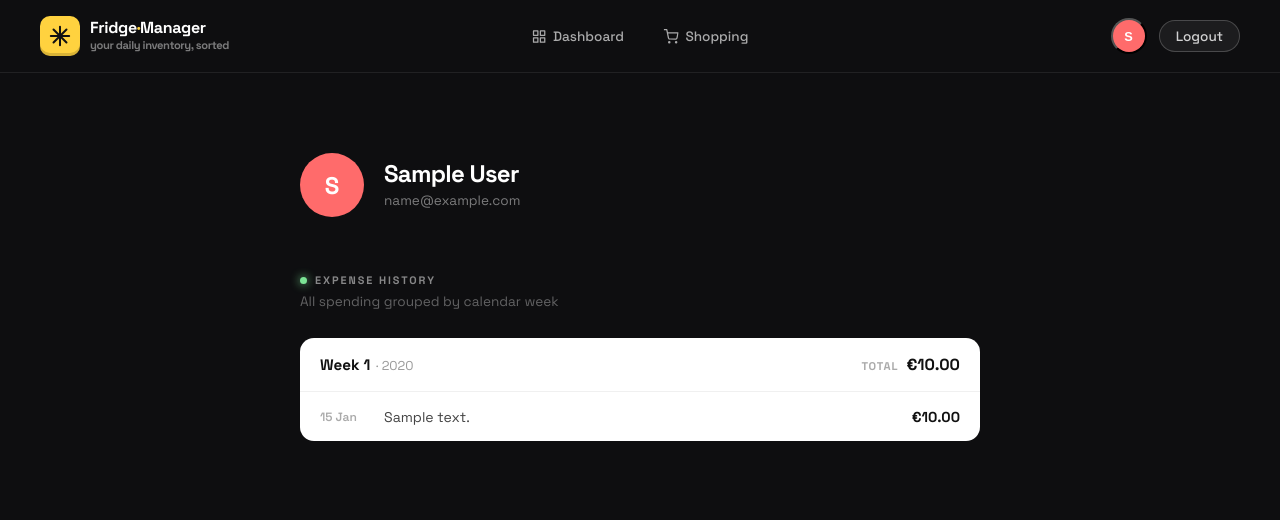
After one commit to ohlunlacassi/fridge-manager-project, a Flask app: page /profile in a window 1280 px wide. The commit adds this page. Shown: the top 520 px of the page. Run offline with Flask 3, Linux system fonts and the light colour scheme; a user stored in the database is signed in; tables that the repository leaves empty hold one stand-in row (values such as "Sample post"); some web fonts are replaced.

Commit message:
Add /profile route, expense history grouped by week, avatar dropdown nav, save item name as expense description

```diff
--- a/app/routes.py
+++ b/app/routes.py
@@ -3,6 +3,7 @@ import datetime
 from flask import Blueprint, redirect, render_template, request, flash, url_for, abort
 from flask_login import login_required, logout_user, login_user, current_user
 from werkzeug.security import generate_password_hash, check_password_hash
+from collections import defaultdict
 
 from app import db
 from app.models import User, Ingredient, ShoppingItem, Expense
@@ -388,6 +389,7 @@ def shopping_list_toggle(id: int):
                     expense = Expense(
                         user_id=current_user.id,
                         amount=amount,
+                        description=item.name,
                         date=datetime.date.today(),
                         week_number=datetime.date.today().isocalendar().week,
                         year=datetime.date.today().isocalendar().year,
@@ -426,34 +428,6 @@ def shopping_list_delete(id: int):
     db.session.delete(item)
     db.session.commit()
     return redirect(url_for("main.shopping_list"))
-    item = db.session.get(ShoppingItem, id)
-    if item is None:
-        abort(404)
-
-    if item.user_id != current_user.id:
-        abort(403)
-
-    if item.ingredient_id:
-        ingredient = db.session.get(Ingredient, item.ingredient_id)
-        if ingredient:
-            ingredient.is_low_stock = False
-
-    if item.price:
-        today = datetime.date.today()
-        iso = today.isocalendar()
-        expense = Expense.query.filter_by(
-            user_id=current_user.id,
-            amount=item.price,
-            week_number=iso.week,
-            year=iso.year,
-        ).first()
-        if expense:
-            db.session.delete(expense)
-
-    db.session.delete(item)
-    db.session.commit()
-    return redirect(url_for("main.shopping_list"))
-
 
 @main.route("/shopping-list/quantity/<int:id>", methods=["POST"])
 @login_required
@@ -569,3 +543,28 @@ def clear_budget():
 
     db.session.commit()
     return redirect(url_for("main.shopping_list"))
+
+@main.route("/profile")
+@login_required
+def profile():
+    expenses = Expense.query.filter_by(user_id=current_user.id)\
+        .order_by(Expense.year.desc(), Expense.week_number.desc(), Expense.date.desc())\
+        .all()
+
+    # Group by (year, week_number)
+    weeks: dict = defaultdict(list)
+    for e in expenses:
+        weeks[(e.year, e.week_number)].append(e)
+
+    # Sort weeks newest first, build list of dicts
+    grouped = []
+    for (year, week_num), entries in sorted(weeks.items(), reverse=True):
+        total = sum(e.amount for e in entries)
+        grouped.append({
+            "year": year,
+            "week_number": week_num,
+            "total": total,
+            "entries": entries,
+        })
+
+    return render_template("profile.html", grouped=grouped)
--- a/app/static/css/base.css
+++ b/app/static/css/base.css
@@ -185,3 +185,51 @@ a:hover {
   outline: none;
   border-color: #111;
 }
+
+.avatar-dropdown-wrapper {
+  position: relative;
+}
+
+.avatar-dropdown {
+  display: none;
+  position: absolute;
+  top: calc(100% + 0.6rem);
+  right: 0;
+  background: #1a1a1f;
+  border: 1px solid rgba(255, 255, 255, 0.12);
+  border-radius: 12px;
+  padding: 0.4rem;
+  min-width: 180px;
+  box-shadow: 0 8px 32px rgba(0, 0, 0, 0.4);
+  z-index: 50;
+}
+
+.avatar-dropdown.open {
+  display: block;
+}
+
+.avatar-dropdown-name {
+  padding: 0.5rem 0.75rem 0.4rem;
+  font-size: 0.75rem;
+  font-weight: 700;
+  color: rgba(255, 255, 255, 0.35);
+  letter-spacing: 0.05em;
+  border-bottom: 1px solid rgba(255, 255, 255, 0.08);
+  margin-bottom: 0.3rem;
+}
+
+.avatar-dropdown-item {
+  display: block;
+  padding: 0.5rem 0.75rem;
+  border-radius: 8px;
+  font-size: 0.9rem;
+  color: rgba(255, 255, 255, 0.8);
+  text-decoration: none;
+  transition: background 0.15s;
+}
+
+.avatar-dropdown-item:hover {
+  background: rgba(255, 255, 255, 0.08);
+  color: #fff;
+  text-decoration: none;
+}
--- /dev/null
+++ b/app/static/css/profile.css
@@ -0,0 +1,167 @@
+/* ──────────────────────────────────────────
+   profile.css  —  US17 Expense History page
+   ────────────────────────────────────────── */
+
+/* ── Page wrapper ── */
+.profile-page {
+  max-width: 680px;
+  margin: 0 auto;
+  padding: 3rem 0 5rem;
+}
+
+/* ── Profile header ── */
+.profile-header {
+  display: flex;
+  align-items: center;
+  gap: 1.25rem;
+  margin-bottom: 3.5rem;
+}
+
+.profile-avatar-lg {
+  width: 64px;
+  height: 64px;
+  border-radius: 50%;
+  background: #ff6b6b;
+  color: #fff;
+  font-size: 1.5rem;
+  font-weight: 700;
+  display: grid;
+  place-items: center;
+  flex-shrink: 0;
+}
+
+.profile-name {
+  font-size: 1.5rem;
+  font-weight: 700;
+  letter-spacing: -0.03em;
+  color: #fff;
+  line-height: 1.1;
+  margin-bottom: 0.25rem;
+}
+
+.profile-email {
+  font-size: 0.85rem;
+  color: rgba(255, 255, 255, 0.45);
+}
+
+/* ── Section eyebrow ── */
+.history-heading {
+  margin-bottom: 1.75rem;
+}
+
+.history-eyebrow {
+  display: flex;
+  align-items: center;
+  gap: 8px;
+  font-size: 0.68rem;
+  font-weight: 700;
+  letter-spacing: 0.18em;
+  text-transform: uppercase;
+  color: rgba(255, 255, 255, 0.5);
+  margin-bottom: 0.4rem;
+}
+
+.history-sub {
+  font-size: 0.85rem;
+  color: rgba(255, 255, 255, 0.35);
+}
+
+/* ── Week list ── */
+.week-list {
+  display: flex;
+  flex-direction: column;
+  gap: 1rem;
+}
+
+/* ── Week card ── */
+.week-card {
+  background: #fff;
+  border-radius: 14px;
+  overflow: hidden;
+}
+
+/* ── Week card header ── */
+.week-card-header {
+  display: flex;
+  justify-content: space-between;
+  align-items: center;
+  padding: 1rem 1.25rem;
+  border-bottom: 1.5px solid #f0f0f0;
+}
+
+.week-label {
+  display: flex;
+  align-items: baseline;
+  gap: 0.35rem;
+}
+
+.week-number {
+  font-size: 0.95rem;
+  font-weight: 700;
+  color: #111;
+}
+
+.week-year {
+  font-size: 0.8rem;
+  color: #999;
+}
+
+.week-total {
+  display: flex;
+  align-items: baseline;
+  gap: 0.5rem;
+}
+
+.week-total-label {
+  font-size: 0.7rem;
+  font-weight: 700;
+  letter-spacing: 0.08em;
+  text-transform: uppercase;
+  color: #aaa;
+}
+
+.week-total-amount {
+  font-size: 1rem;
+  font-weight: 700;
+  color: #111;
+}
+
+/* ── Expense rows ── */
+.expense-list {
+  padding: 0.35rem 0;
+}
+
+.expense-row {
+  display: grid;
+  grid-template-columns: 52px 1fr auto;
+  align-items: center;
+  gap: 0.75rem;
+  padding: 0.6rem 1.25rem;
+  border-bottom: 1px solid #f5f5f5;
+}
+
+.expense-row:last-child {
+  border-bottom: none;
+}
+
+.expense-date {
+  font-size: 0.75rem;
+  font-weight: 600;
+  color: #aaa;
+  white-space: nowrap;
+}
+
+.expense-desc {
+  font-size: 0.88rem;
+  color: #444;
+  white-space: nowrap;
+  overflow: hidden;
+  text-overflow: ellipsis;
+}
+
+.expense-amount {
+  font-size: 0.9rem;
+  font-weight: 700;
+  color: #111;
+  white-space: nowrap;
+}
--- a/app/static/js/main.js
+++ b/app/static/js/main.js
@@ -30,6 +30,21 @@ inputs.forEach((input) => {
     });
   });
 });
+
+// ── Avatar dropdown ──
+const avatarBtn = document.getElementById("avatarBtn");
+const avatarDropdown = document.getElementById("avatarDropdown");
+
+if (avatarBtn && avatarDropdown) {
+  avatarBtn.addEventListener("click", (e) => {
+    e.stopPropagation();
+    avatarDropdown.classList.toggle("open");
+  });
+
+  document.addEventListener("click", () => {
+    avatarDropdown.classList.remove("open");
+  });
+}
 
 // ── Add Ingredient Modal ──
 const modalOverlay = document.getElementById("modal-overlay");
--- a/app/templates/base.html
+++ b/app/templates/base.html
@@ -26,6 +26,7 @@
       rel="stylesheet"
       href="{{ url_for('static', filename='css/shopping.css') }}"
     />
+    {% block extra_css %}{% endblock %}
   </head>
 
   <body>
@@ -107,11 +108,25 @@
       </div>
       {% endif %} {# ── Right side ── #} {% if current_user.is_authenticated %}
       <div class="navbar-right">
-        <div class="navbar-avatar" title="{{ current_user.full_name }}">
-          {{ current_user.full_name[0].upper() if current_user.full_name else
-          'U' }}
+        <div class="avatar-dropdown-wrapper">
+          <button
+            class="navbar-avatar"
+            id="avatarBtn"
+            title="{{ current_user.full_name }}"
+          >
+            {{ current_user.full_name[0].upper() if current_user.full_name else
+            'U' }}
+          </button>
+          <div class="avatar-dropdown" id="avatarDropdown">
+            <div class="avatar-dropdown-name">{{ current_user.full_name }}</div>
+            <a
+              href="{{ url_for('main.profile') }}"
+              class="avatar-dropdown-item"
+            >
+              Expense History
+            </a>
+          </div>
         </div>
-
         <a href="{{ url_for('main.logout') }}" class="navbar-logout">Logout</a>
       </div>
       {% else %}
--- /dev/null
+++ b/app/templates/profile.html
@@ -0,0 +1,90 @@
+{% extends "base.html" %} {% block title %}Profile — Fridge Manager{% endblock
+%} {% block extra_css %}
+<link
+  rel="stylesheet"
+  href="{{ url_for('static', filename='css/profile.css') }}"
+/>
+{% endblock %} {% block content %}
+<div class="profile-page">
+  {# ── Profile header ── #}
+  <div class="profile-header">
+    <div class="profile-avatar-lg">
+      {{ current_user.full_name[0].upper() if current_user.full_name else 'U' }}
+    </div>
+    <div class="profile-meta">
+      <h1 class="profile-name">{{ current_user.full_name }}</h1>
+      <p class="profile-email">{{ current_user.email }}</p>
+    </div>
+  </div>
+
+  {# ── Section heading ── #}
+  <div class="history-heading">
+    <div class="history-eyebrow">
+      <span class="hero-dot"></span>
+      Expense History
+    </div>
+    <p class="history-sub">All spending grouped by calendar week</p>
+  </div>
+
+  {# ── Week cards ── #} {% if grouped %}
+  <div class="week-list">
+    {% for week in grouped %}
+    <div class="week-card">
+      {# ── Week header ── #}
+      <div class="week-card-header">
+        <div class="week-label">
+          <span class="week-number">Week {{ week.week_number }}</span>
+          <span class="week-year">· {{ week.year }}</span>
+        </div>
+        <div class="week-total">
+          <span class="week-total-label">Total</span>
+          <span class="week-total-amount"
+            >€{{ "%.2f"|format(week.total) }}</span
+          >
+        </div>
+      </div>
+
+      {# ── Expense rows ── #}
+      <div class="expense-list">
+        {% for expense in week.entries %}
+        <div class="expense-row">
+          <span class="expense-date">
+            {{ expense.date.strftime("%d %b") }}
+          </span>
+          <span class="expense-desc">
+            {{ expense.description if expense.description else "—" }}
+          </span>
+          <span class="expense-amount"
+            >€{{ "%.2f"|format(expense.amount) }}</span
+          >
+        </div>
+        {% endfor %}
+      </div>
+    </div>
+    {% endfor %}
+  </div>
+
+  {% else %} {# ── Empty state ── #}
+  <div class="empty-state">
+    <svg
+      xmlns="http://www.w3.org/2000/svg"
+      width="48"
+      height="48"
+      viewBox="0 0 24 24"
+      fill="none"
+      stroke="currentColor"
+      stroke-width="1.5"
+      stroke-linecap="round"
+      stroke-linejoin="round"
+    >
+      <rect x="2" y="5" width="20" height="14" rx="2" />
+      <line x1="2" y1="10" x2="22" y2="10" />
+    </svg>
+    <p>No expenses recorded yet.</p>
+    <p class="muted" style="font-size: 0.85rem">
+      Expenses are tracked automatically when you check off shopping items.
+    </p>
+  </div>
+  {% endif %}
+</div>
+{% endblock %}
```
